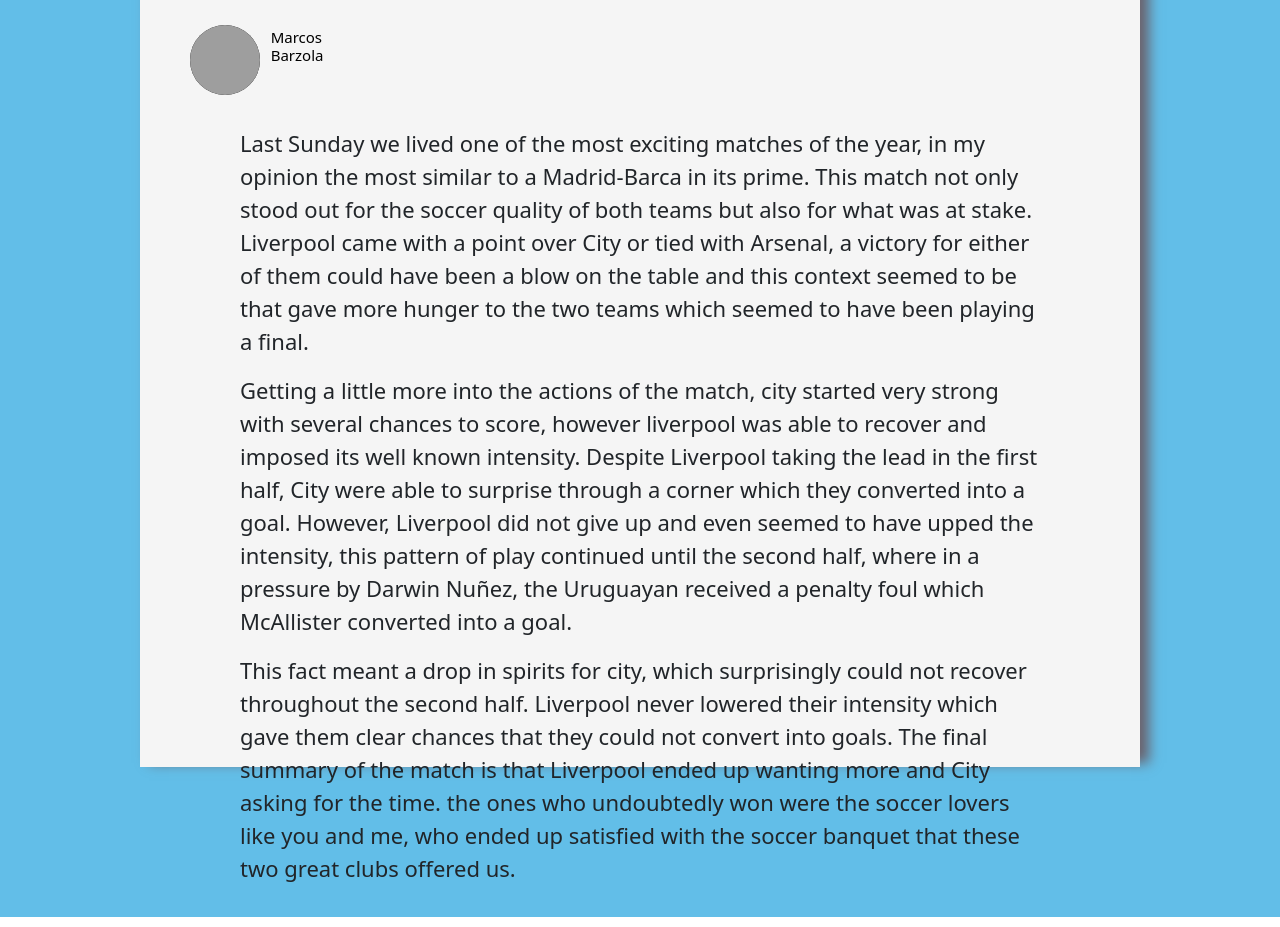
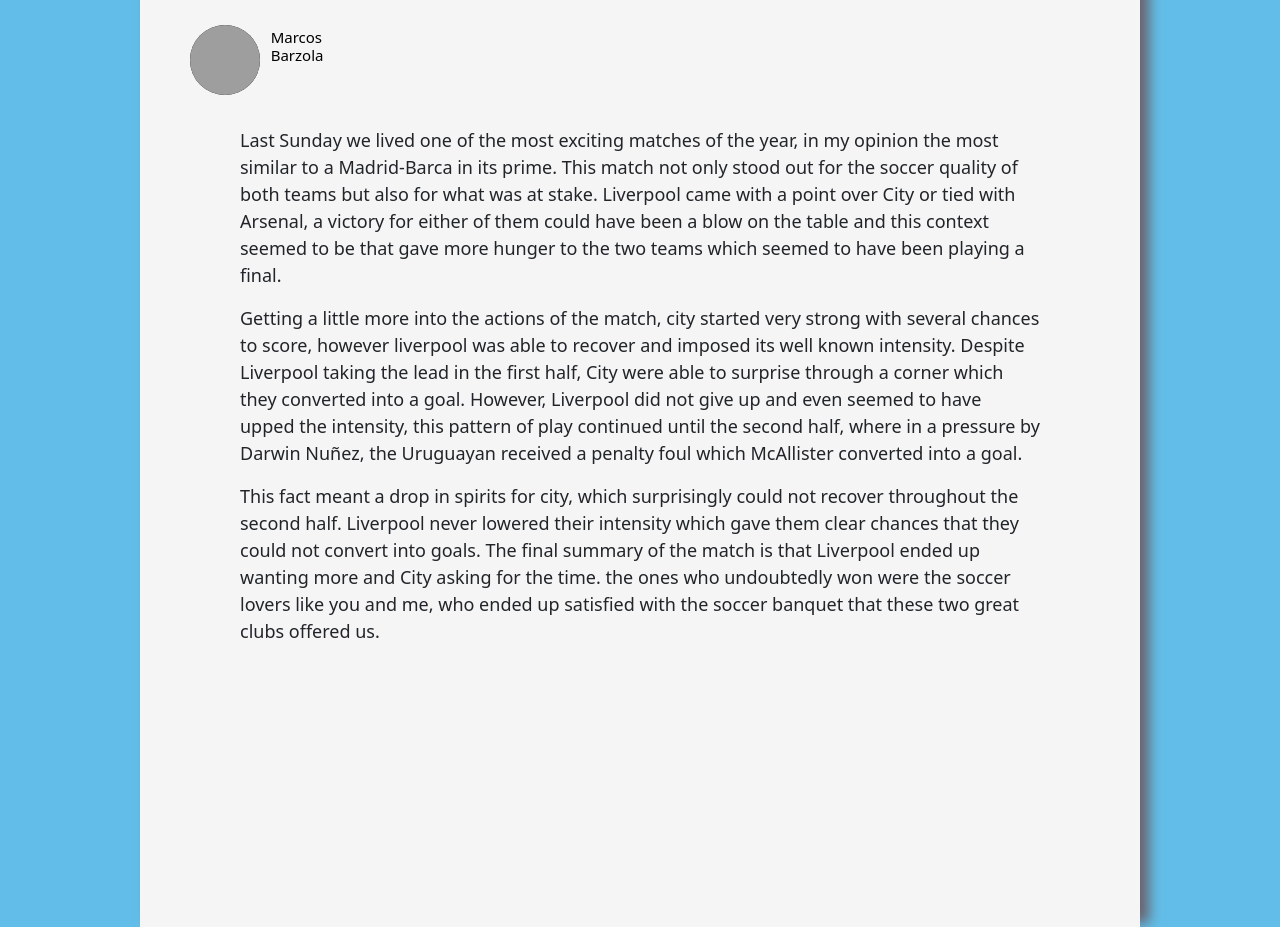
Before and after one commit to marcosdiego1904/marco, a plain HTML site: page blog1.html in a window 1280 px wide. Shown: the part 843-1770 px from the top of the page. Drawn offline with nearby package versions, Linux system fonts and the light colour scheme; grey boxes are pictures that could not be loaded.

Commit message:
fixing again

```diff
--- a/style.css
+++ b/style.css
@@ -23,7 +23,7 @@
     background-color: whitesmoke;
     margin-top:70px ;
     max-width: 1000px;
-    height: 180vh;
+    height: 200vh;
     -webkit-box-shadow: 9px -4px 12px 0px rgba(107,97,107,1);
     -moz-box-shadow: 9px -4px 12px 0px rgba(107,97,107,1);
     box-shadow: 9px -4px 12px 0px rgba(107,97,107,1);
@@ -67,7 +67,7 @@
 .main-text{
     max-width: 800px;
     margin: 30px auto;
-    font-size: 22px;
+    font-size: 18px;
 }
 .navbar{
     background-color: black;
```
